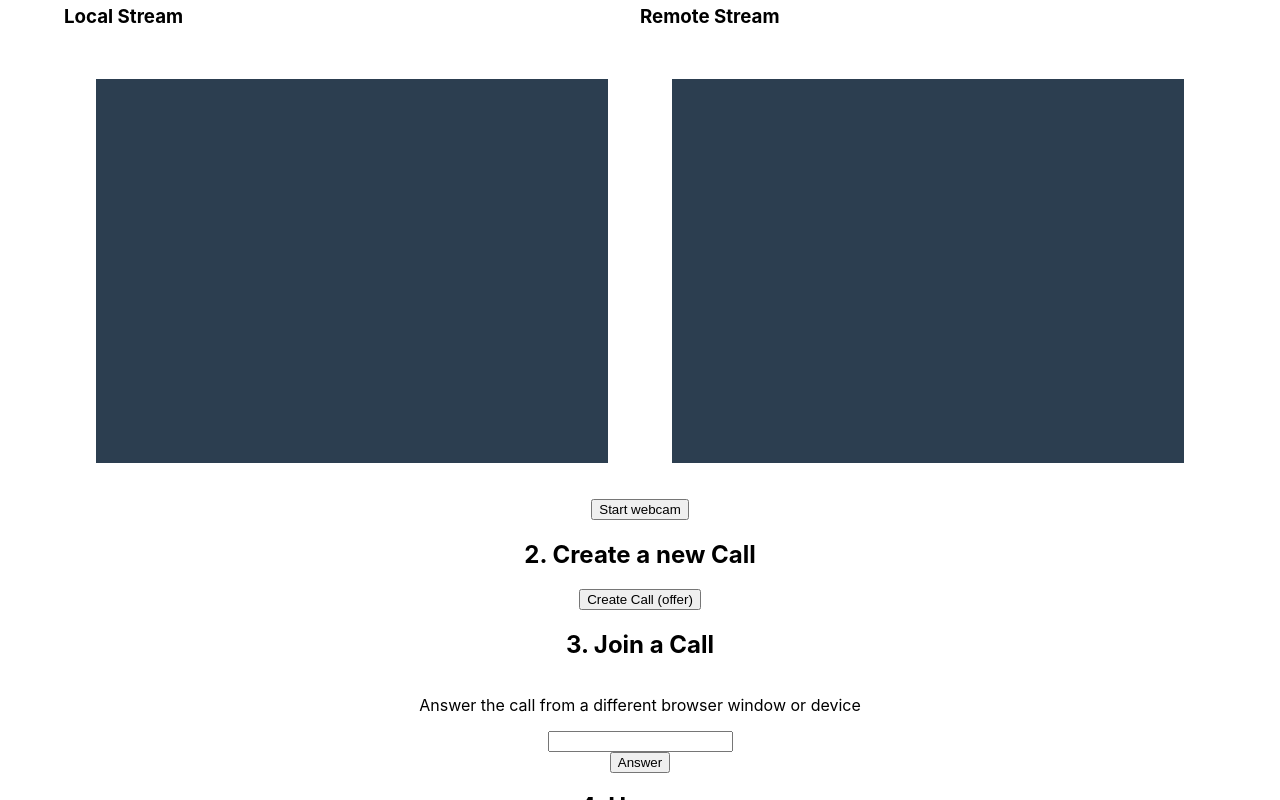
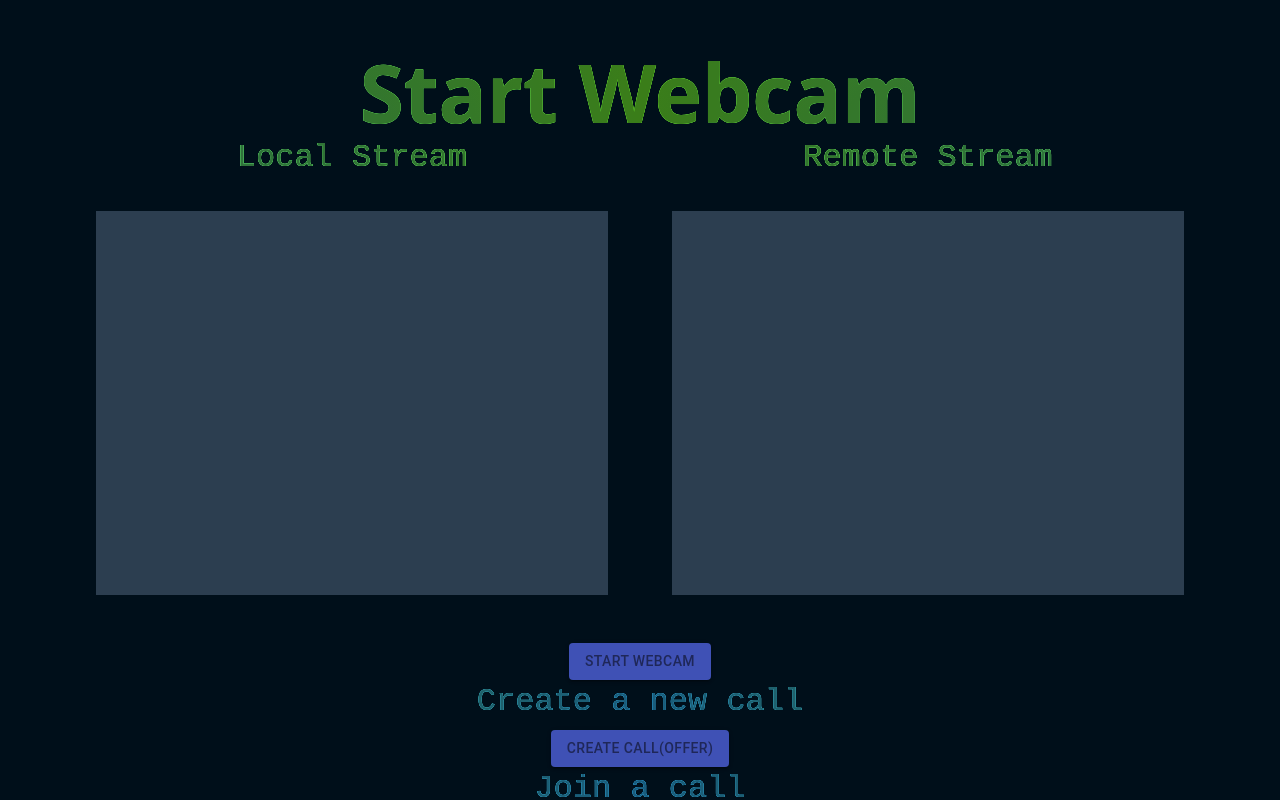
Before and after one commit to apeli23/nextjswebrtc, a Next.js app: page / in a window 1280 px wide. Shown: the top 800 px of the page. Built offline with nearby package versions, Linux system fonts and the light colour scheme; no server answers; the database is empty.

Commit message:
UI updated

```diff
--- a/package.json
+++ b/package.json
@@ -9,6 +9,7 @@
     "lint": "next lint"
   },
   "dependencies": {
+    "@material-ui/core": "^4.12.3",
     "cloudinary": "^1.26.3",
     "dotenv": "^10.0.0",
     "firebase": "^8.10.0",
--- a/pages/index.js
+++ b/pages/index.js
@@ -5,6 +5,8 @@ import styles from '../styles/Home.module.css'
 import { getUsers } from "../utils/user";
 import { firestore } from "../utils/firebase"
 import firebase from "firebase/app";
+import Button from '@material-ui/core/Button';
+import TextField from '@material-ui/core/TextField';
 
 export default function Home() {
   useEffect(() => {
@@ -179,7 +181,7 @@ export default function Home() {
     });
   }
 
-  const hangupHandler =  () => {
+  const hangupHandler = () => {
     console.log("Hanging up the call ...");
 
     localStream.getTracks().forEach((track) => track.stop());
@@ -240,26 +242,20 @@ export default function Home() {
     }
   }
   return (
-    <div className={styles.container}>
-      <Head>
-        <title>Create Next App</title>
-        <meta name="description" content="Generated by create next app" />
-        <link rel="icon" href="/favicon.ico" />
-      </Head>
-
-      <h2>1. Start your Webcam</h2>
+    <div>
+      <h1>Start Webcam</h1>
       <div className="videos">
         <span>
-          <h3>Local Stream</h3>
+          <p>Local Stream</p>
           <video
             className="webcamVideo"
             ref={webcamVideoRef}
             autoPlay
             playsInline
-          ></video>
+          />
         </span>
         <span>
-          <h3>Remote Stream</h3>
+          <p>Remote Stream</p>
           <video
             className="webcamVideo"
             ref={remoteVideoRef}
@@ -268,45 +264,34 @@ export default function Home() {
           ></video>
         </span>
       </div>
+      <Button variant="contained" color="primary"
+        onClick={webCamHandler} ref={webcamButtonRef}
+      >
+        Start Webcam
+      </Button>
 
-      <button
-        onClick={webCamHandler}
-        ref={webcamButtonRef}
+      <p>Create a new call</p>
+      <Button variant="contained" color="primary"
+        onClick={callHandler} ref={callButtonRef}
       >
-        Start webcam
-      </button>
-      <h2>2. Create a new Call</h2>
-      <button
-        onClick={callHandler}
-        ref={callButtonRef}
-      >
-        Create Call (offer)
-      </button>
-
-      <h2>3. Join a Call</h2>
+        Create Call(Offer)
+      </Button>
+      <p>Join a call</p>
       <p>Answer the call from a different browser window or device</p>
 
-      <input
-        ref={callInputRef}
-      />
-      <button
-        onClick={answerHandler}
-        ref={answerButtonRef}
+      {/* <TextField id="filled-basic" label="id" variant="filled"  ref={callInputRef} /> */}
+      <input ref={callInputRef} />
+      <Button color="primary" variant="contained"
+        onClick={answerHandler} ref={answerButtonRef}
       >
         Answer
-      </button>
-
-      <h2>4. Hangup</h2>
-
-      <button
-        onClick={hangupHandler}
-        ref={hangupButtonRef}
-      >
+      </Button>
+      <p>Hangup</p>
+      <Button color="primary" variant="contained" onClick={hangupHandler} ref={hangupButtonRef}>
         Hangup
-      </button>
+      </Button>
       <a
-        ref={videoDownloadRef}
-        href={videoUrl}
+        ref={videoDownloadRef} href={videoUrl}
       >
         Download session video
       </a>
--- a/styles/globals.css
+++ b/styles/globals.css
@@ -1,20 +1,55 @@
-html,
-body {
-  padding: 0;
-  margin: 0;
-  font-family: -apple-system, BlinkMacSystemFont, Segoe UI, Roboto, Oxygen,
-    Ubuntu, Cantarell, Fira Sans, Droid Sans, Helvetica Neue, sans-serif;
+div{
+  /*  leverage cascade for cross-browser gradients  */
+  background: radial-gradient(
+    hsl(100 100% 60%),
+    hsl(200 100% 60%)
+  ) fixed;
+  background: conic-gradient(
+    hsl(100 100% 60%),
+    hsl(200 100% 60%),
+    hsl(100 100% 60%)
+  ) fixed;
+  -webkit-background-clip: text;
+  -webkit-text-fill-color: #00000082;
+  text-align: center;
 }
 
-a {
-  color: inherit;
-  text-decoration: none;
+body {
+  background: hsl(204 100% 5%);
+/*   background: conic-gradient(
+    hsl(100 100% 60%),
+    hsl(200 100% 60%),
+    hsl(100 100% 60%)
+  ) fixed; */
+  color: rgb(0, 0, 0);
+  padding: 5vmin;
+  box-sizing: border-box;
+  display: grid;
+  place-content: center;
+  font-family: system-ui;
+  font-size: min(200%, 5vmin);
 }
 
-* {
-  box-sizing: border-box;
+h1 {
+  font-size: 10vmin;
+  line-height: 1.1;
+  max-inline-size: 15ch;
+  margin: auto;
 }
 
+p {
+  font-family: "Dank Mono", ui-monospace, monospace;
+  margin-top: 1ch;
+  line-height: 1.35;
+  max-inline-size: 40ch;
+  margin: auto;
+}
+
+html {
+  block-size: 100%;
+  inline-size: 100%;
+  text-align: center;
+}
 .webcamVideo {
   width: 40vw;
   height: 30vw;
```
Also changed, not shown: 1 other file (tests, documents, lock files or other folders).
